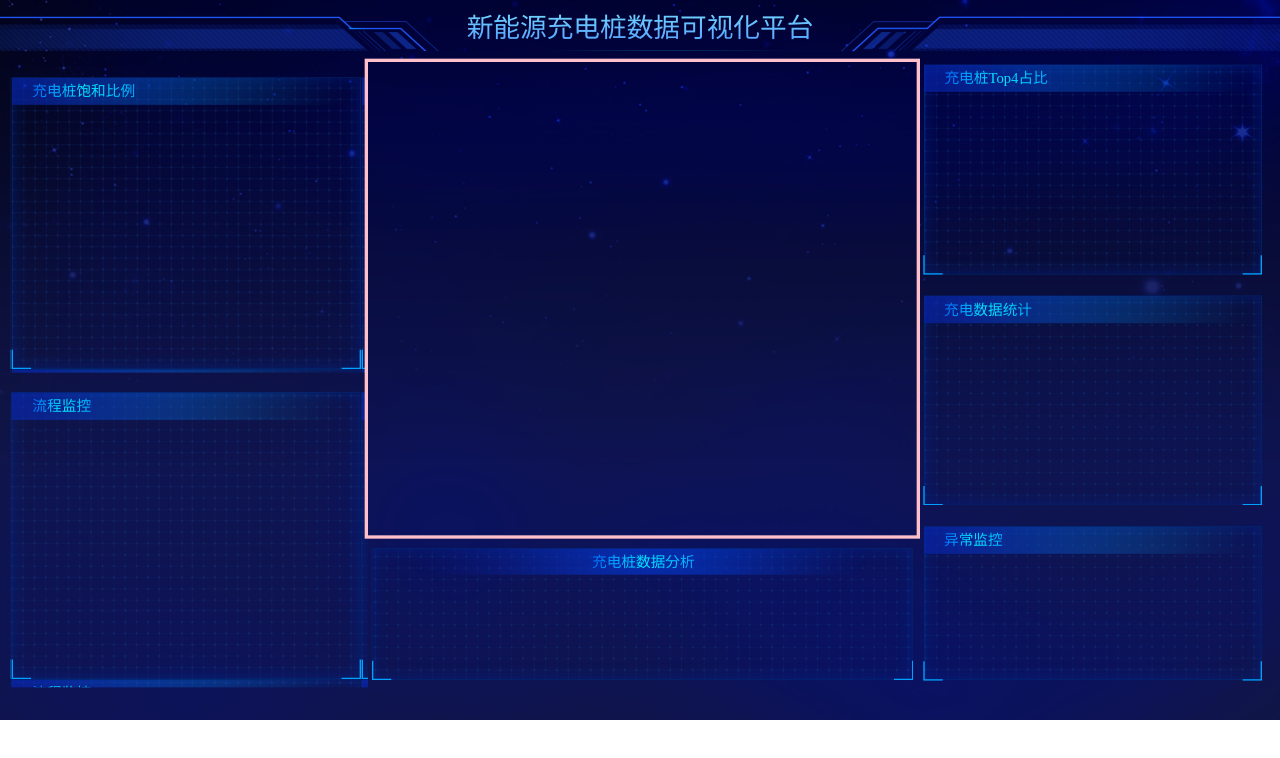
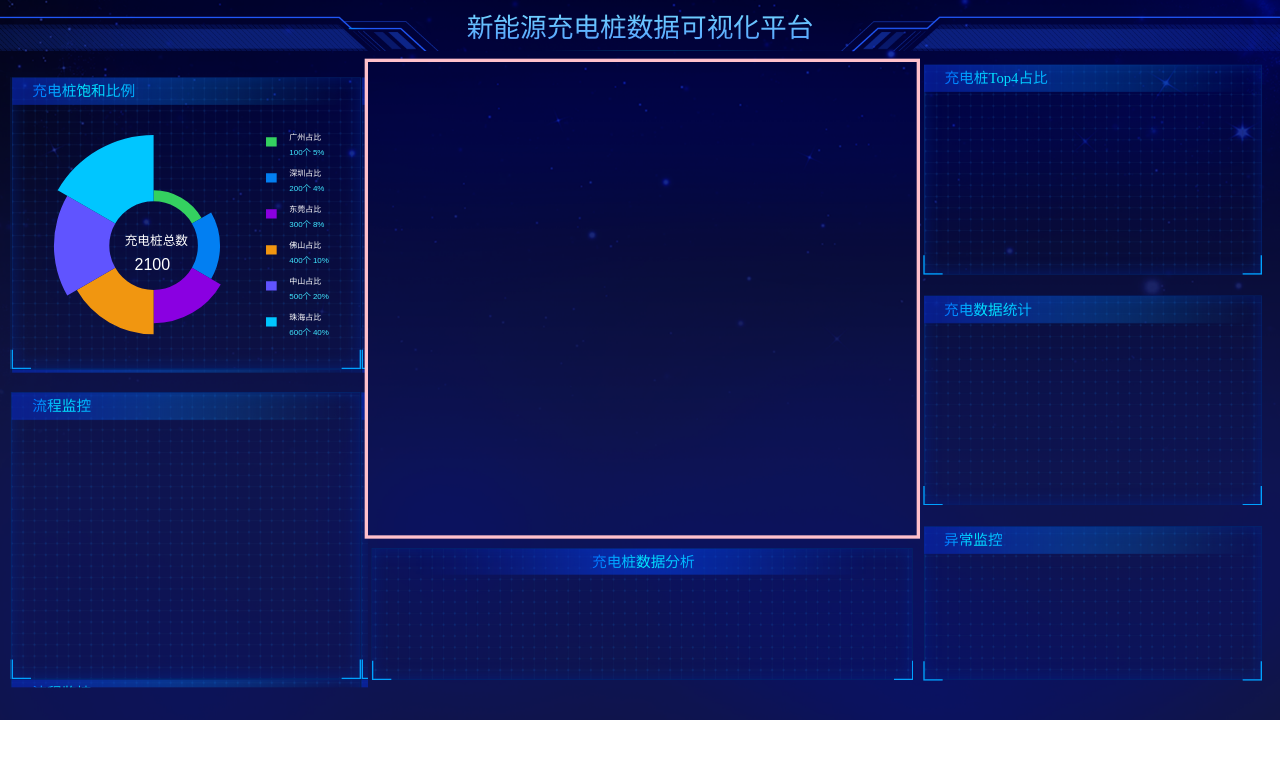
Before and after one commit to 150098399/Data-Visualization, a Vue app: page / in a window 1280 px wide. Shown: the top 758 px of the page. Built offline with nearby package versions, Linux system fonts and the light colour scheme.

Commit message:
【20221023】饼图封装

```diff
--- /dev/null
+++ b/src/components/pie-charts.vue
@@ -0,0 +1,128 @@
+<template>
+  <div ref="divRef" :style="{width: width, height: height}"></div>
+</template>
+
+<script setup>
+  import * as echarts from 'echarts'
+  import { onMounted, ref } from 'vue'
+  const props = defineProps({
+    width: {
+      type: String,
+      default: '100%'
+    },
+    height: {
+      type: String,
+      default: '100%'
+    },
+    echartsDatas: {
+      type: Array,
+      default: () => {}
+    }
+  })
+
+  let divRef = ref(null)
+  onMounted(() => {
+    let myChart = echarts.init(divRef.value, null, {renderer: 'svg'})
+    let option = getOption(props.echartsDatas)
+
+    myChart.setOption(option)
+  })
+
+ function getOption(pieDatas = []) {
+    let colors = pieDatas.map((item) => {
+      return item.color;
+    });
+
+    let data = pieDatas.map((item) => {
+      return {
+        value: item.value,
+        name: item.name,
+      };
+    });
+
+    let total = pieDatas.reduce((a, b) => {
+      return a + b.value * 1;
+    }, 0);
+
+    let option = {
+      color: colors,
+      title: {
+        text: `{nameSty| 充电桩总数}\n{number|${total}}`,
+        top: "50%",
+        left: "30%",
+        textStyle: {
+          rich: {
+            nameSty: {
+              fontSize: 19,
+              color: "white",
+              padding: [10, 0],
+            },
+            number: {
+              fontSize: 24,
+              color: "white",
+              padding: [4, 0, 0, 20],
+            },
+          },
+        },
+      },
+      legend: {
+        orient: "vertical",
+        right: "10%",
+        top: "18%",
+        itemGap: 20,
+        itemWidth: 16,
+        itemHeigth: 16,
+        icon: "rect",
+        formatter: function (name) {
+          var currentItem = pieDatas.find((item) => item.name === name);
+          return (
+            "{nameSty|" +
+            currentItem.name +
+            "}\n" +
+            "{numberSty|" +
+            currentItem.value +
+            "个 }" +
+            "{preSty|" +
+            currentItem.percentage +
+            "}"
+          );
+        },
+        textStyle: {
+          rich: {
+            nameSty: {
+              fontSize: 12,
+              color: "#FFFFFF",
+              padding: [10, 14],
+            },
+            numberSty: {
+              fontSize: 12,
+              color: "#40E6ff",
+              padding: [0, 0, 0, 14],
+            },
+            preSty: {
+              fontSize: 12,
+              color: "#40E6ff",
+            },
+          },
+        },
+      },
+      series: [
+        {
+          type: "pie",
+          center: ["40%", "57%"],
+          radius: ["30%", "75%"],
+          label: {
+            show: false,
+          },
+          data: data,
+          roseType: "area",
+        },
+      ],
+    };
+
+    return option
+  }
+
+</script>
+
+<style scoped></style>
--- /dev/null
+++ b/src/views/config/home-data.js
@@ -0,0 +1,38 @@
+export const charginPileData = [
+  {
+    value: 100,
+    name: "广州占比",
+    percentage: "5%",
+    color: "#34D160",
+  },
+  {
+    value: 200,
+    name: "深圳占比",
+    percentage: "4%",
+    color: "#027FF2",
+  },
+  {
+    value: 300,
+    name: "东莞占比",
+    percentage: "8%",
+    color: "#8A00E1",
+  },
+  {
+    value: 400,
+    name: "佛山占比",
+    percentage: "10%",
+    color: "#F19610",
+  },
+  {
+    value: 500,
+    name: "中山占比",
+    percentage: "20%",
+    color: "#6054FF",
+  },
+  {
+    value: 600,
+    name: "珠海占比",
+    percentage: "40%",
+    color: "#00C6FF",
+  },
+]
--- a/src/views/power-view.vue
+++ b/src/views/power-view.vue
@@ -4,7 +4,9 @@
 
     </div>
     <!-- 左边 -->
-    <div class="left-top"></div>
+    <div class="left-top">
+      <pie-charts :echartsDatas="charginPile"></pie-charts>
+    </div>
     <div class="left-bottom"></div>
     <!-- 右边 -->
     <div class="right-top"></div>
@@ -17,6 +19,11 @@
 </template>
 
 <script setup>
+  import PieCharts from '@/components/pie-charts.vue'
+  import { ref } from 'vue'
+  import {charginPileData} from './config/home-data'
+
+  let charginPile = ref( charginPileData )
 </script>
 
 <style scoped>
```
